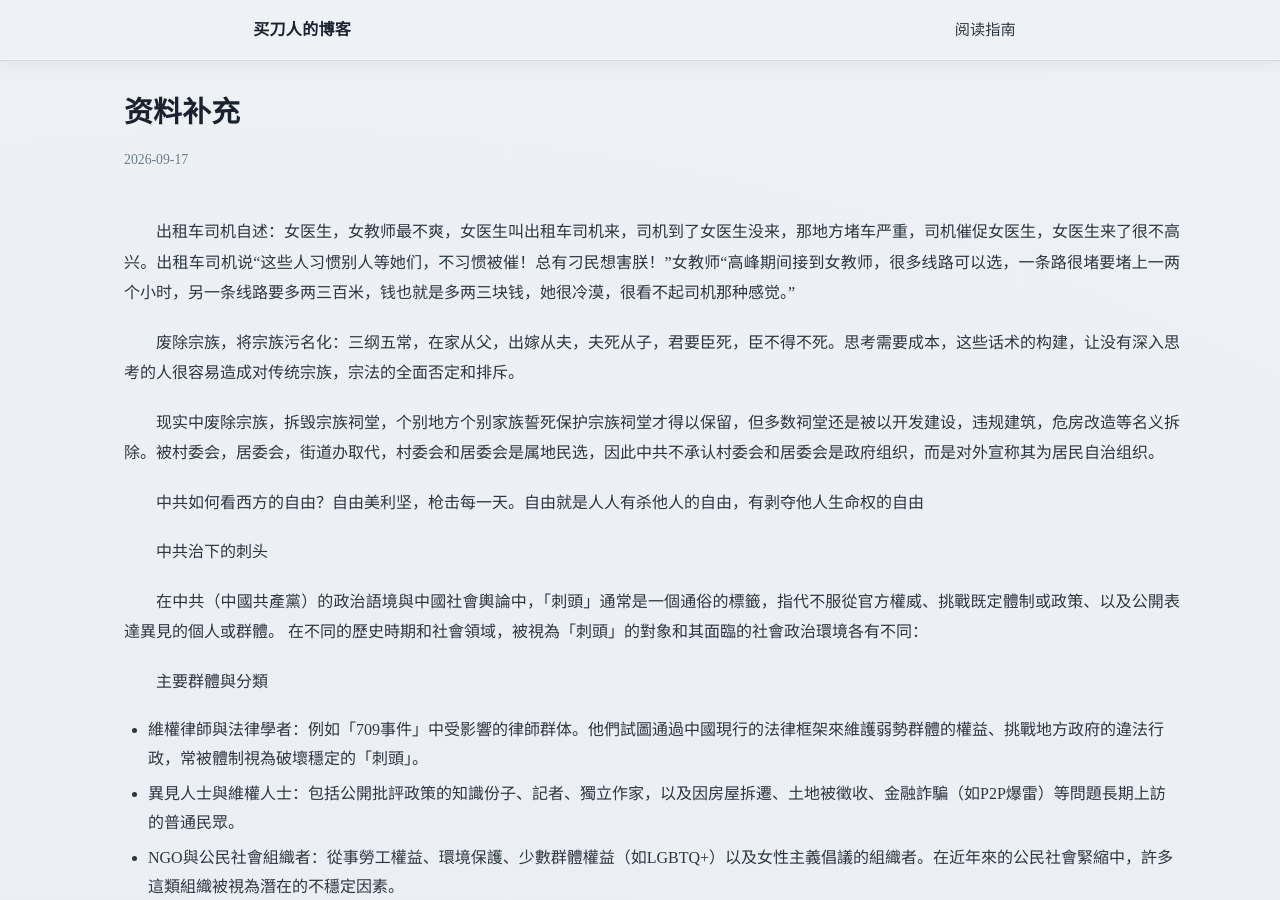
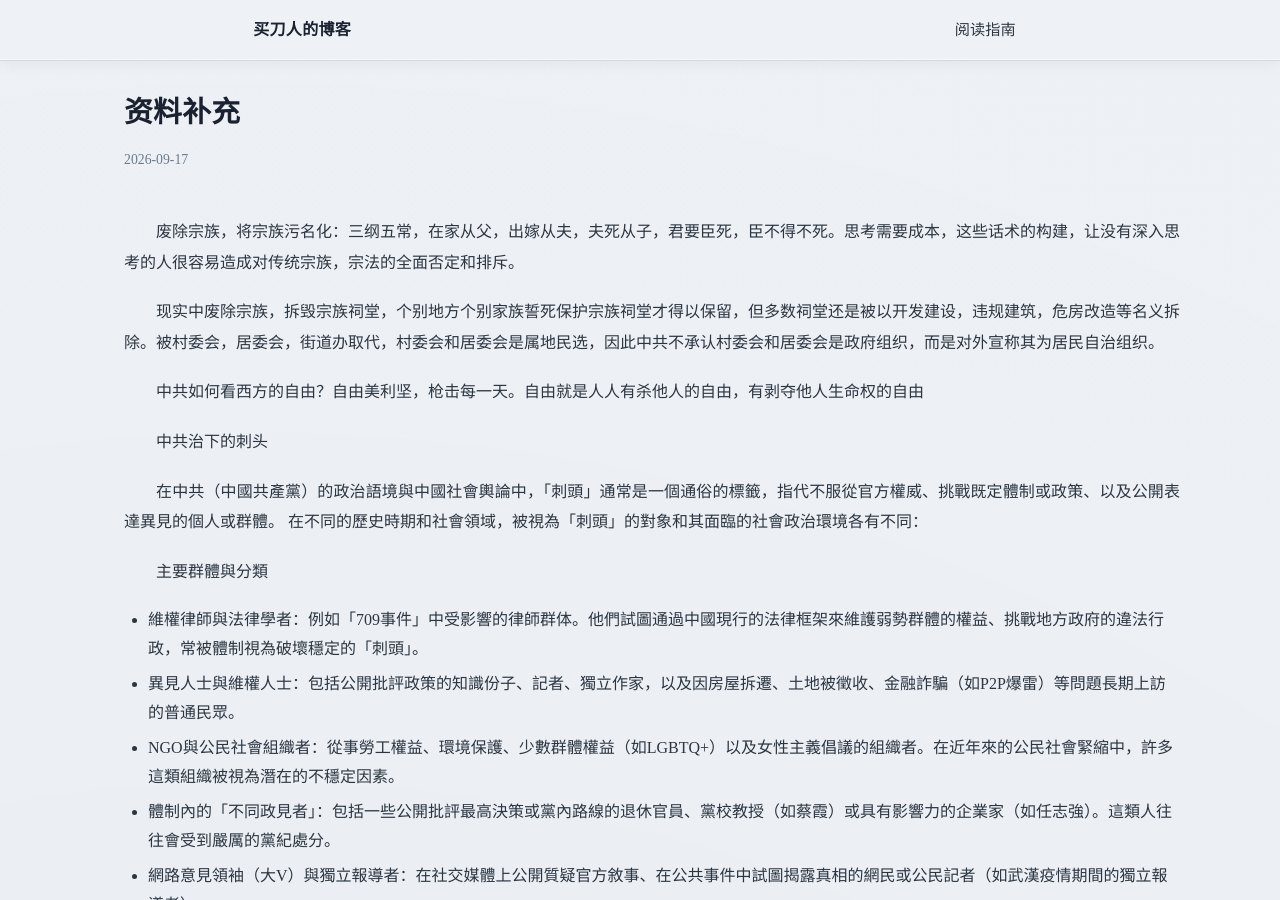
Before and after one commit to maidaoren/maidaoren.github.io, a Jekyll site: the page built from _posts/2026-09-17-资料补充.md, in a window 1280 px wide and 900 px high. Built offline with Jekyll 4.4.1, drawn with Linux system fonts in a browser that asks for light colours; nearby versions of some CDN libraries.

Commit message:
卖刀人
test

```diff
--- a/_posts/2026-09-17-资料补充.md
+++ b/_posts/2026-09-17-资料补充.md
@@ -3,8 +3,6 @@ layout: post
 title: '资料补充'
 date: 2026-09-17
 ---
-
-出租车司机自述：女医生，女教师最不爽，女医生叫出租车司机来，司机到了女医生没来，那地方堵车严重，司机催促女医生，女医生来了很不高兴。出租车司机说“这些人习惯别人等她们，不习惯被催！总有刁民想害朕！”女教师“高峰期间接到女教师，很多线路可以选，一条路很堵要堵上一两个小时，另一条线路要多两三百米，钱也就是多两三块钱，她很冷漠，很看不起司机那种感觉。”
 
 废除宗族，将宗族污名化：三纲五常，在家从父，出嫁从夫，夫死从子，君要臣死，臣不得不死。思考需要成本，这些话术的构建，让没有深入思考的人很容易造成对传统宗族，宗法的全面否定和排斥。
 
```
